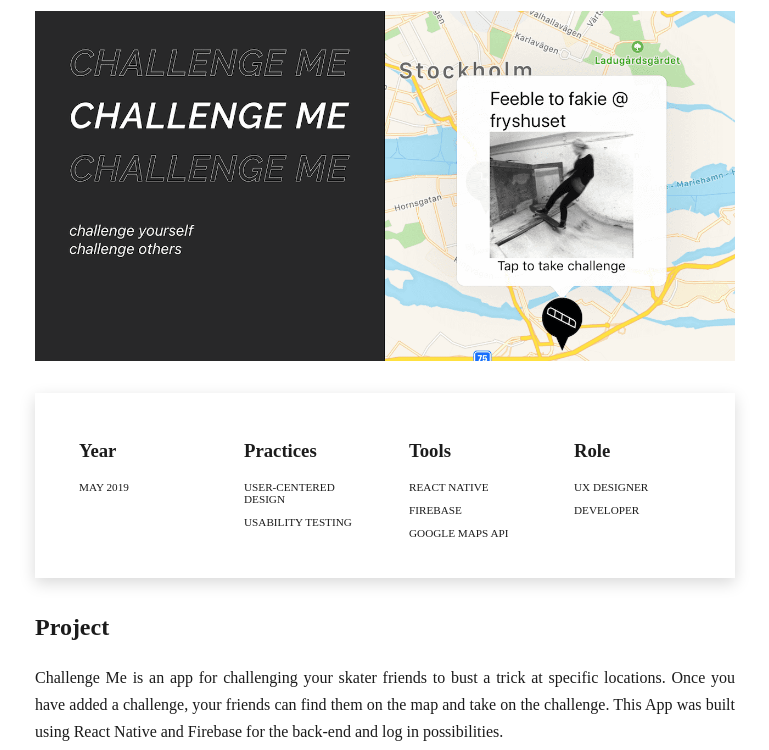
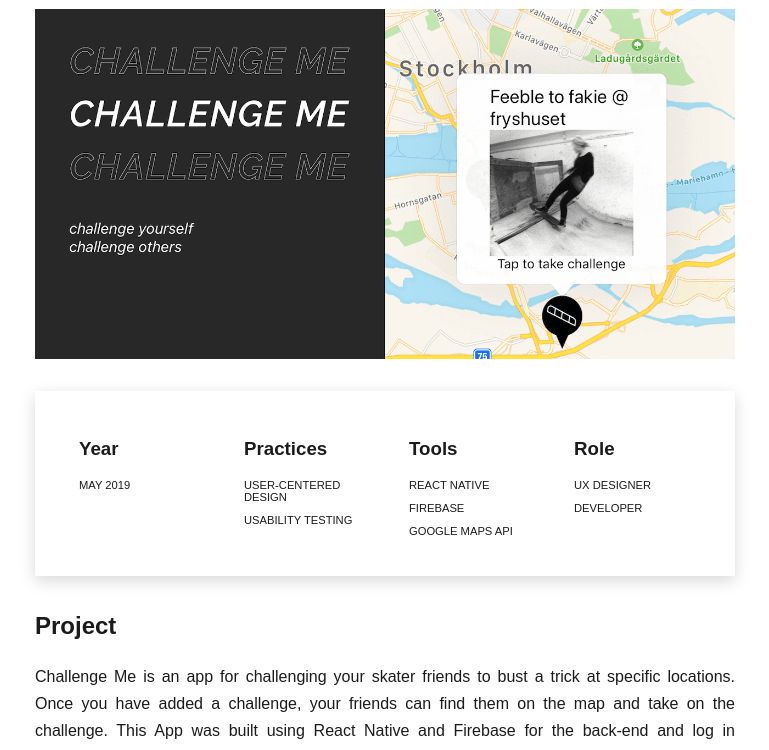
Before and after one commit to lindacnatt/lindacnattingius.se, a Gatsby site: page /projects/ChallengeMe in a window 1280 px wide. Shown: the part 178-928 px from the top of the page, without its empty margins (255-1024 px from the left). Built offline with nearby package versions, Linux system fonts and the light colour scheme; Gatsby itself is replaced by a stand-in of ours.

Commit message:
font change back

```diff
--- a/src/styles/index.scss
+++ b/src/styles/index.scss
@@ -1,5 +1,5 @@
 $fontColor: #1b1b1b;
-$mainFont: Poppins;
+$mainFont: sans-serif;
 $mainColor: #ffffff;
 $H1: 4rem;
 $H2: 1.7rem;
```
